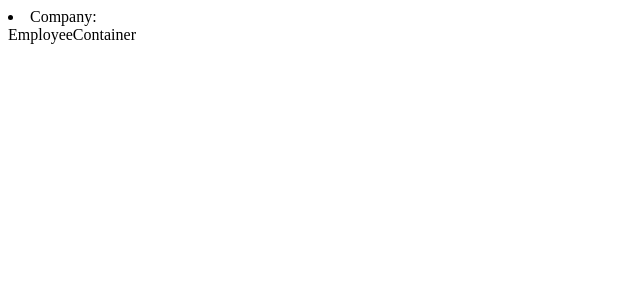
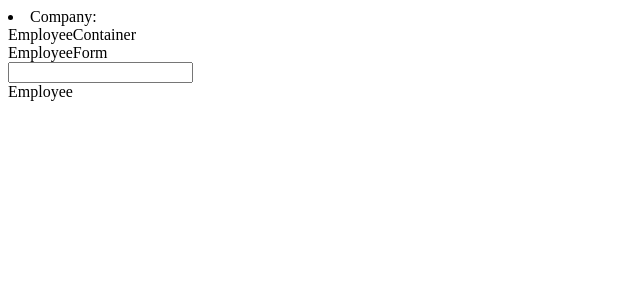
Before and after one commit to blitzparanoia/employee-tracker-frontend, a React (Create React App) app: page /companies/1 in a window 1280 px wide. Shown: the top 300 px of the page, without its empty margins (0-640 px from the left). Built offline with nearby package versions, Linux system fonts and the light colour scheme; no server answers.

Commit message:
outlined the employee container, component and form, added employee container in the company show

```diff
--- a/src/components/Company.js
+++ b/src/components/Company.js
@@ -10,7 +10,7 @@ let company = props.companies.filter(company => company.id == props.match.params
     <li>
       Company: {company ? company.name : null}
 
-      <EmployeeContainer/>
+      <EmployeeContainer company={company}/>
     </li>
   )
 
--- /dev/null
+++ b/src/components/EmployeeForm.js
@@ -0,0 +1,16 @@
+import React from 'react'
+
+class EmployeeForm extends React.Component {
+  render() {
+    return(
+      <div>
+      EmployeeForm
+      <form>
+      <input type='text'/>
+      </form>
+      </div>
+    )
+  }
+}
+
+export default EmployeeForm
--- /dev/null
+++ b/src/components/Employees.js
@@ -0,0 +1,11 @@
+import React from 'react'
+
+const Employees = (props) => {
+  return(
+    <div>
+    Employee
+    </div>
+  )
+}
+
+export default Employees
--- a/src/containers/EmployeeContainer.js
+++ b/src/containers/EmployeeContainer.js
@@ -1,10 +1,16 @@
 import React from 'react'
+import EmployeeForm from '../components/EmployeeForm'
+
+import Employees from '../components/Employees'
 
 class EmployeeContainer extends React.Component {
   render() {
     return(
       <div>
       EmployeeContainer
+      <EmployeeForm/>
+
+      <Employees employees={this.props.account && this.props.company.employees}/>
       </div>
     )
   }
```
